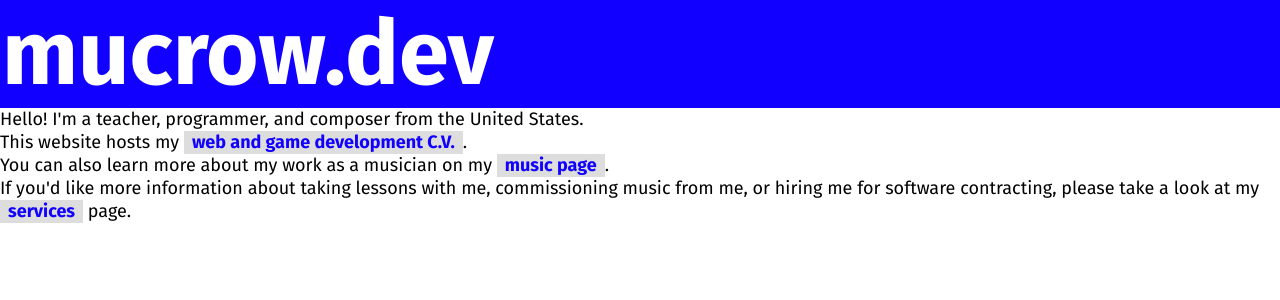
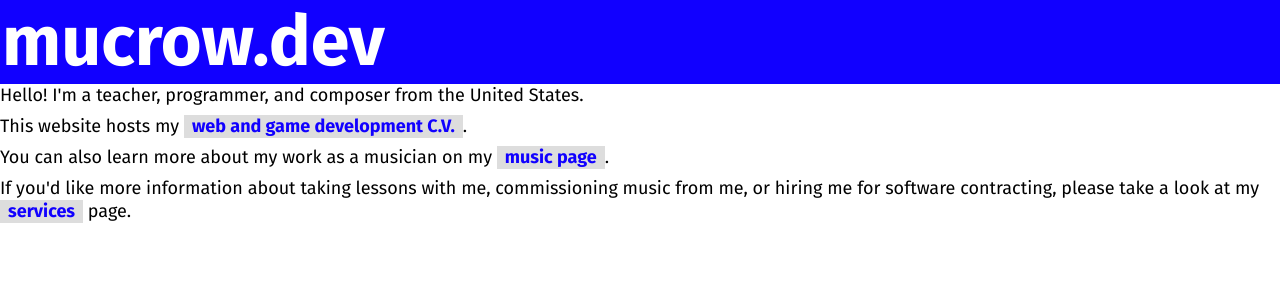
Before and after one commit to mucrow/mucrow.dev, a Next.js app: page / in a window 1280 px wide. Shown: the top 300 px of the page. Built offline with nearby package versions, Linux system fonts and the light colour scheme.

Commit message:
Adjust heading sizes

```diff
--- a/app/globals.css
+++ b/app/globals.css
@@ -10,7 +10,11 @@
   --font-family-mono: 'JetBrains Mono', monospace;
 
   --font-size-200: 18px;
-  --font-size-700: 90px;
+  --font-size-300: 20px;
+  --font-size-400: 24px;
+  --font-size-500: 32px;
+  --font-size-600: 42px;
+  --font-size-700: 70px;
 
   --line-height: 23px;
 
@@ -55,15 +59,27 @@ a:active:not(.unstyle), a:focus:not(.unstyle), a:hover:not(.unstyle) {
 }
 
 h1 {
+  font-size: var(--font-size-600);
   margin: 16px 0 8px;
 }
 
 h2 {
+  font-size: var(--font-size-500);
   margin: 28px 0 6px;
 }
 
 h3 {
+  font-size: var(--font-size-400);
   margin: 20px 0 4px;
+}
+
+h4 {
+  font-size: var(--font-size-300);
+  margin: 18px 0 2px;
+}
+
+p, ul, ol {
+  margin-bottom: 8px;
 }
 
 header {
```
